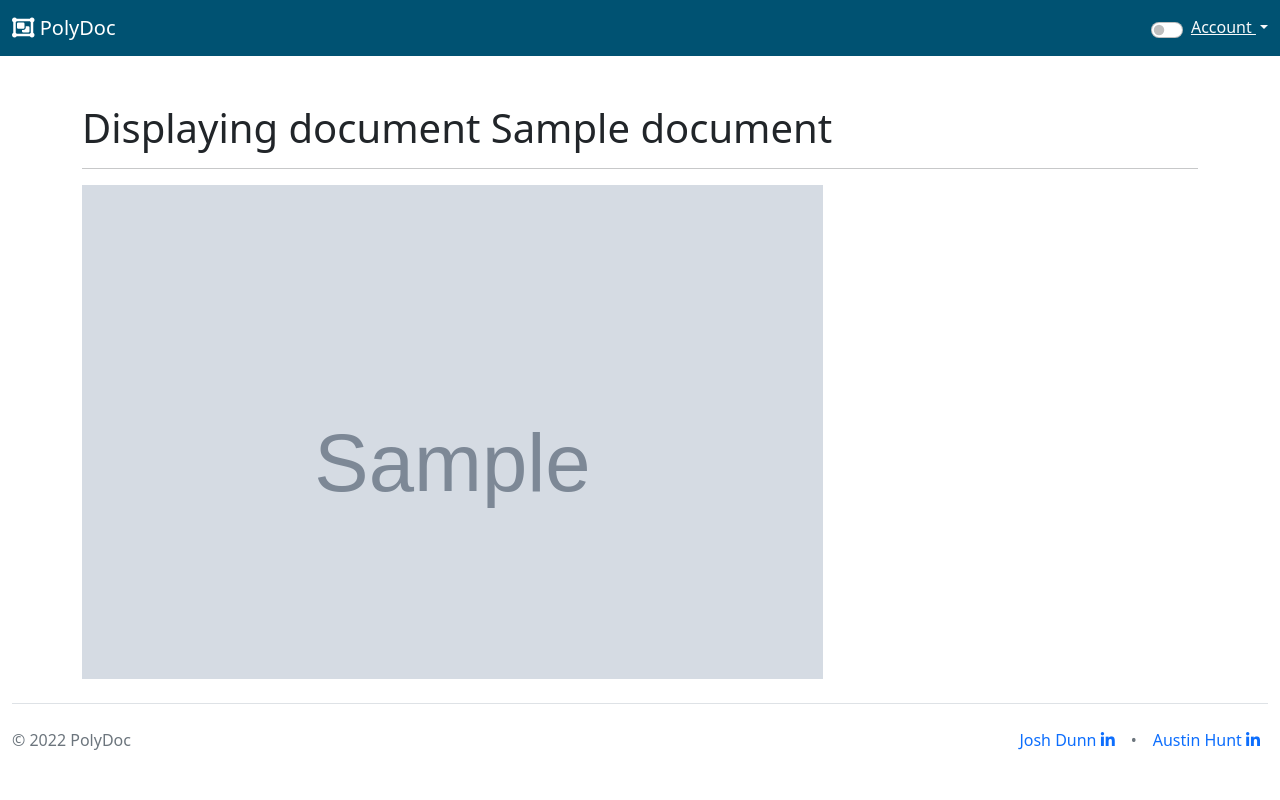
After one commit to austinjhunt/polydoc, a Django app: page /document/1/pages in a window 1280 px wide. The commit adds this page. Run offline with Django 4.2, Linux system fonts and the light colour scheme; a user stored in the database is signed in; tables that the repository leaves empty hold one stand-in row (values such as "Sample post"); grey boxes marked "Sample" are stand-in pictures; parts of the project's set-up code (start-up, migrations or seed data) failed here and were passed over; some libraries are stand-ins or nearby versions.

Commit message:
Added button and page for viewing pages in a document

```diff
--- /dev/null
+++ b/app/templates/document_viewer.html
@@ -0,0 +1,16 @@
+{% extends 'master.html' %}
+{% block content %}
+<div class="container pt-5">
+    <h1>Displaying document {{document.title}}</h1>
+    <hr />
+    {% for page in document_pages %}
+    <div class="row">
+        <div class="col-lg-10">
+        	<img src="{{page.image.url}}" alt="Page {{page.index}}" width="80%" height="auto">
+        </div>
+	    <hr />
+    </div>
+    {% endfor %}
+
+</div>
+{% endblock %}
--- a/app/templates/profile.html
+++ b/app/templates/profile.html
@@ -70,6 +70,7 @@
                                     {% endfor %}
                                 </p>
                                 <a href="{{doc.location}}" class="btn btn-primary btn-sm">View Document</a>
+                                <a href="{% url 'document-pages' doc.id %}" class="btn btn-primary btn-sm">View Pages</a>
                             </div>
                         </div>
                     </div>
--- a/app/urls.py
+++ b/app/urls.py
@@ -20,7 +20,8 @@ urlpatterns = [
     path('document/create', views.DocumentCreateView.as_view(), name='document-create'),
     path('document/update/<slug:pk>', views.DocumentUpdateView.as_view(), name='document-update'),
     path('document/delete/<slug:pk>', views.DocumentDeleteView.as_view(), name='document-delete'),
-    path('display_document', views.display_document),
+    path('document/<slug:pk>/pages', views.DocumentPagesView.as_view(), name='document-pages'),
+    #path('display_document', views.display_document),
 
     # utility
     # POST endpoint requires trailing slash for ajax call
--- a/app/views.py
+++ b/app/views.py
@@ -3,7 +3,7 @@ from .utils import DriveAPI
 from .forms import DocumentUploadForm, UserLoginForm, UserCreateForm, DocumentContainerForm
 from django.shortcuts import redirect,render
 from django.http import FileResponse, Http404, JsonResponse
-from django.views.generic import View, FormView, CreateView, UpdateView, DeleteView
+from django.views.generic import View, FormView, CreateView, UpdateView, DeleteView, DetailView
 from django.contrib.auth import logout, authenticate, login
 from django.contrib.auth.views import LoginView
 from django.contrib.auth.mixins import LoginRequiredMixin
@@ -258,7 +258,25 @@ class DocumentDeleteView(LoginRequiredMixin, CreateView):
 	def get(self, request):
 		pass
 
+class DocumentPagesView(LoginRequiredMixin, DetailView):
+	model = Page
+	template_name = 'document_viewer.html'
 
+	def get(self, request, pk):
+		document = Document.objects.filter(id=pk).first()
+		print(f"Document: {document.title}")
+		pages = Page.objects.filter(document=document)
+		print(f"Pages: len: {len(pages)}")
+		return render(
+			request,
+			template_name=self.template_name,
+			context={
+				'document': document,
+				'document_pages': pages
+			}
+		)
+
+'''
 def display_document(request):
     # Use credentials for whatever
     obj = DriveAPI()
@@ -278,7 +296,7 @@ def display_document(request):
         return FileResponse(open(f_name, 'rb'), content_type='application/pdf')
     except FileNotFoundError:
         raise Http404()
-
+'''
 class ToggleThemeView(View):
 	def post(self, request):
 		import json
```
